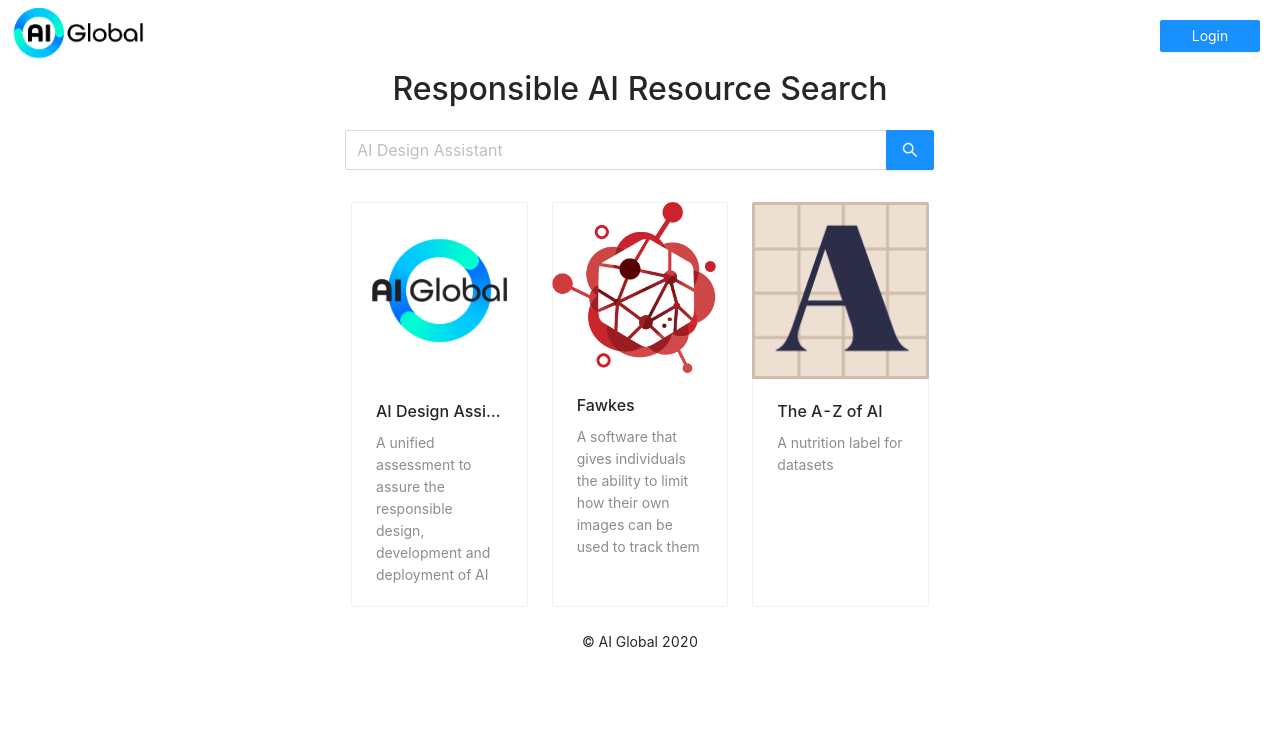
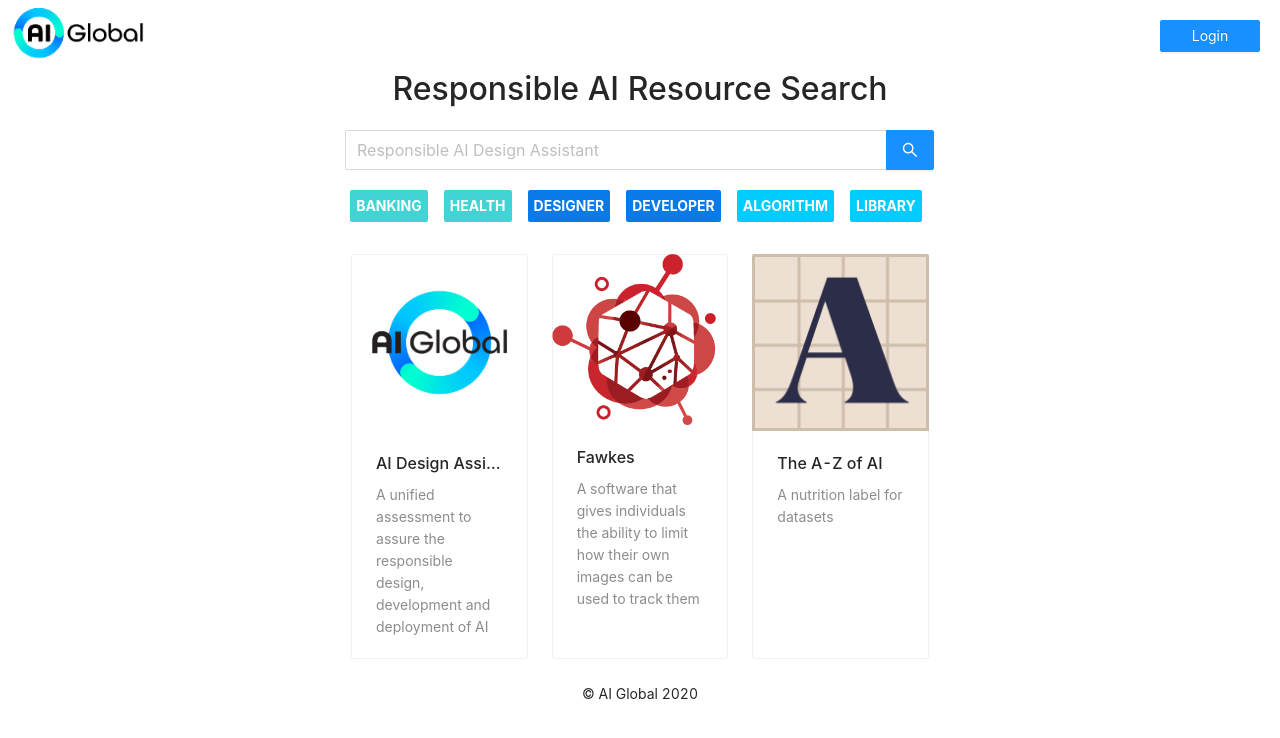
Before and after one commit to vora/ai-portal, a React (Create React App) app: page / in a window 1280 px wide. Shown: the top 738 px of the page. Built offline with nearby package versions, Linux system fonts and the light colour scheme; no server answers.

Commit message:
add filter tags on landing

```diff
--- a/src/views/Landing.js
+++ b/src/views/Landing.js
@@ -8,6 +8,8 @@ import {
   Card,
   Button,
   Tooltip,
+  Space,
+  Tag,
 } from '../ant';
 import { useHistory } from 'react-router';
 import Footer from '../components/Footer';
@@ -29,6 +31,39 @@ let TEMP_FRONTEND_ITEMS = [
     name: 'The A-Z of AI',
     logoURL: '/demo/theazlogo.png',
     description: 'A nutrition label for datasets',
+  },
+];
+
+let TEMP_TAGS = [
+  {
+    name: 'banking',
+    color: '#42D3D4',
+    type: 'topic',
+  },
+  {
+    name: 'health',
+    color: '#42D3D4',
+    type: 'topic',
+  },
+  {
+    name: 'designer',
+    color: '#097AE8',
+    type: 'path',
+  },
+  {
+    name: 'developer',
+    color: '#097AE8',
+    type: 'path',
+  },
+  {
+    name: 'algorithm',
+    color: '#00CDFF',
+    type: 'type',
+  },
+  {
+    name: 'library',
+    color: '#00CDFF',
+    type: 'type',
   },
 ];
 
@@ -61,13 +96,44 @@ function Landing() {
               title="Search for relevant resources here"
             >
               <Search
-                placeholder="AI Design Assistant"
+                placeholder="Responsible AI Design Assistant"
                 enterButton
                 size="large"
                 onChange={(e) => setQuery(e.target.value)}
                 onSearch={() => history.push('/resources?q=' + query)}
               />
             </Tooltip>
+          </Col>
+        </Row>
+        <Row justify="center" style={{ marginTop: '20px' }}>
+          <Col span={12} style={{ textAlign: 'center' }}>
+            <Space>
+              {TEMP_TAGS.map((tag) => (
+                <Tooltip
+                  placement="bottom"
+                  title={
+                    <p
+                      style={{ textTransform: 'capitalize', marginBottom: '0' }}
+                    >
+                      Search by {tag.name}
+                    </p>
+                  }
+                >
+                  <Tag
+                    style={{
+                      color: 'white',
+                      fontWeight: 'bold',
+                      fontSize: '1em',
+                      padding: '5px',
+                    }}
+                    color={tag.color}
+                    key={tag.name}
+                  >
+                    <a href="/">{tag.name.toUpperCase()}</a>
+                  </Tag>
+                </Tooltip>
+              ))}
+            </Space>
           </Col>
         </Row>
         <Row justify="center" style={{ marginTop: '2rem' }} gutter={[24, 16]}>
```
